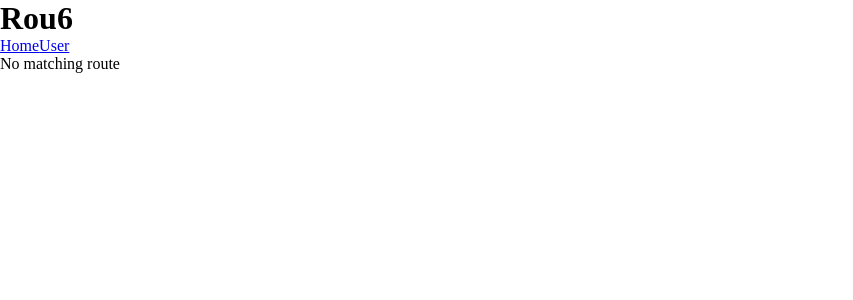
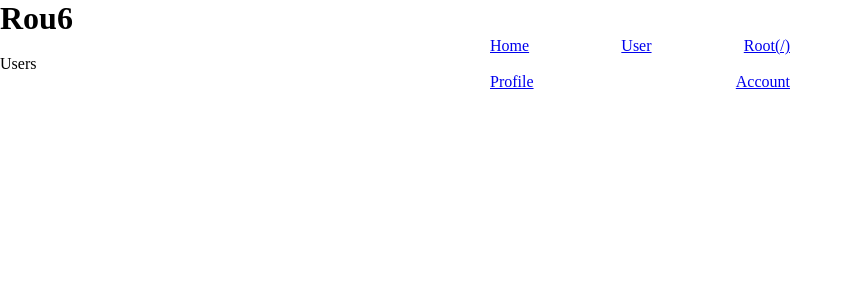
Before and after one commit to Maxinth/route-update, a React (Create React App) app: page /user/account in a window 1280 px wide. Shown: the top 300 px of the page, without its empty margins (0-853 px from the left). Built offline with nearby package versions, Linux system fonts and the light colour scheme.

Commit message:
breaking the path

```diff
--- a/src/App.css
+++ b/src/App.css
@@ -12,6 +12,7 @@
   margin: 2rem 0;
   /* border: 1px solid red; */
   height: 60vh;
+  border: 10px solid black;
 }
 
 .nav {
@@ -19,7 +20,7 @@
   justify-content: space-between;
   align-items: center;
   align-self: flex-start;
-  max-width: 600px;
+  max-width: 300px;
   margin: 0 auto;
 }
 
--- a/src/App.js
+++ b/src/App.js
@@ -1,25 +1,29 @@
 import "./App.css";
-import { Routes, Route, Link } from "react-router-dom";
+import { Routes, Route, Link, Outlet } from "react-router-dom";
 import Home from "./components/Home";
 import User from "./components/User";
 import NoMatch from "./components/NoMatch";
+import Profile from "./components/Profile";
+import Account from "./components/Account";
 
 const App = () => {
   return (
     <>
       <h1>Rou6</h1>
 
-      <nav>
+      <nav className="nav">
         <Link to="/home">Home</Link>
         <Link to="/user">User</Link>
+        <Link to="/">Root(/)</Link>
       </nav>
-
+      <Outlet />
       <Routes>
-        {/* index prop ensures the root path returns the Home component */}
         <Route index element={<Home />} />
-        {/* index prop ensures the root path returns the Home component */}
-        <Route path="home" element={<Home />} />
-        <Route path="user" element={<User />} />
+        <Route path="/home" element={<Home />} />
+        <Route path="/user" element={<User />}>
+          <Route path="profile" element={<Profile />} />
+          <Route path="account" element={<Account />} />
+        </Route>
         <Route path="*" element={<NoMatch />} />
       </Routes>
     </>
--- /dev/null
+++ b/src/components/Account.jsx
@@ -0,0 +1,7 @@
+import React from "react";
+
+const Account = () => {
+  return <div>User Account</div>;
+};
+
+export default Account;
--- /dev/null
+++ b/src/components/Profile.jsx
@@ -0,0 +1,7 @@
+import React from "react";
+
+const Profile = () => {
+  return <div>user by profile</div>;
+};
+
+export default Profile;
--- a/src/components/User.jsx
+++ b/src/components/User.jsx
@@ -1,7 +1,16 @@
 import React from "react";
+import { Link } from "react-router-dom";
 
 const User = () => {
-  return <div>Users </div>;
+  return (
+    <>
+      <div>Users </div>
+      <nav className="nav">
+        <Link to="/user/profile">Profile</Link>
+        <Link to="/user/account">Account</Link>
+      </nav>
+    </>
+  );
 };
 
 export default User;
```
